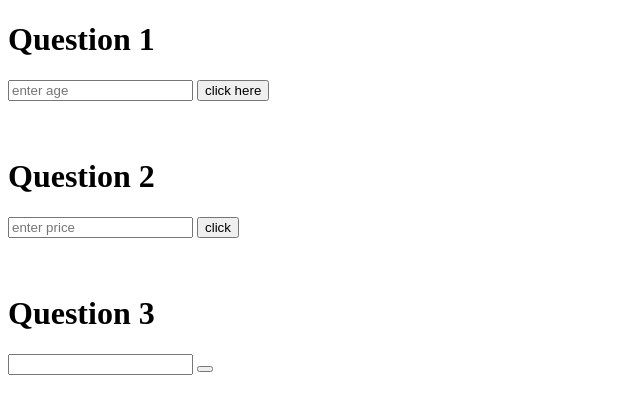
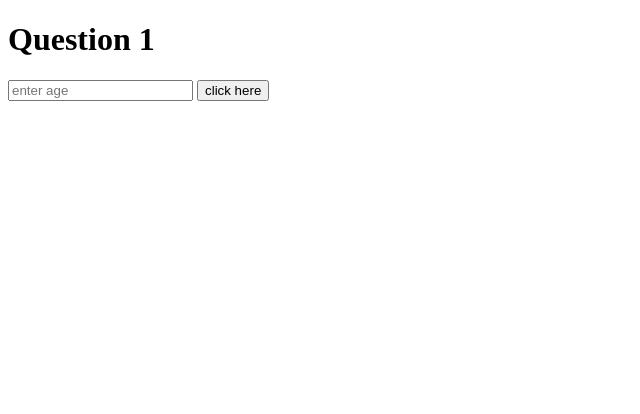
Before and after one commit to Shyamalranpara/JavaScript, a plain HTML site: page Conditional Statement/task 1.html in a window 1280 px wide. Shown: the whole page, without its empty margins (0-640 px from the left). Drawn offline with Linux system fonts and the light colour scheme.

Commit message:
Update task 1.html

```diff
--- a/Conditional Statement/task 1.html
+++ b/Conditional Statement/task 1.html
@@ -6,21 +6,10 @@
     <title>Document</title>
 </head>
 <body>
+
     <h1>Question 1</h1>
     <input type="number" placeholder="enter age" id="age">
     <button onclick="ticketprice()">click here</button>
-
-    <br><br><br>
-
-    <h1>Question 2</h1>
-    <input type="number" placeholder="enter price" id="price">
-    <button onclick="discount()">click</button>
-
-    <br><br><br>
-
-    <h1>Question 3</h1>
-    <input type="number" placeholder="" id="">
-    <button onclick=""></button>
 
 </body>
 </html>
@@ -50,33 +39,4 @@
     }
 
 
-    // question 2
-
-
-    let price = 0;
-    function discount(){
-        price =document.getElementById("price").value
-
-        if(price<=50){
-            console.log("discount is 10")
-            alert("discount is 10")
-        }
-        else if (price<=100){
-            console.log("discount is 20")
-            alert("discount is 20")
-        }
-        else {
-            console.log("discount is 0")
-            alert("discount is 0")
-        }
-    }
-
-    // question 3
-
-    let rupee;
-    let dollar;
-
-    function dollar(){
-
-    }
 </script>
```
